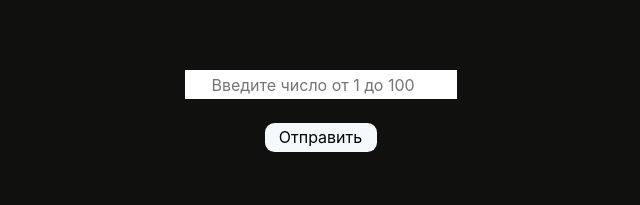
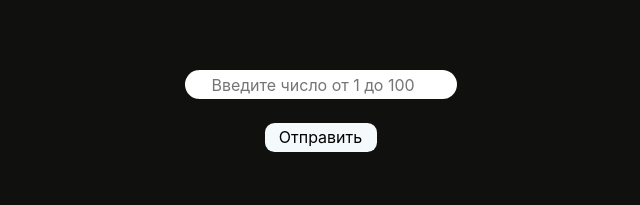
Before and after one commit to L1ttleDolly/guess-the-number, a website built with Vite: page index.html in a window 1280 px wide. Shown: the part 373-578 px from the top of the page, 312-952 px from the left. Built offline with nearby package versions, Linux system fonts and the light colour scheme.

Commit message:
доработан немного внешний вид

```diff
--- a/src/components/form/input.css
+++ b/src/components/form/input.css
@@ -1,9 +1,10 @@
 .input {
   background-color: #fff;
+  border-radius: 2rem;
   text-align: center;
   width: 17rem;
   height: 1.8rem;
-  padding-inline: 16px;
+
 
   &:hover,
   &:focus {
```
